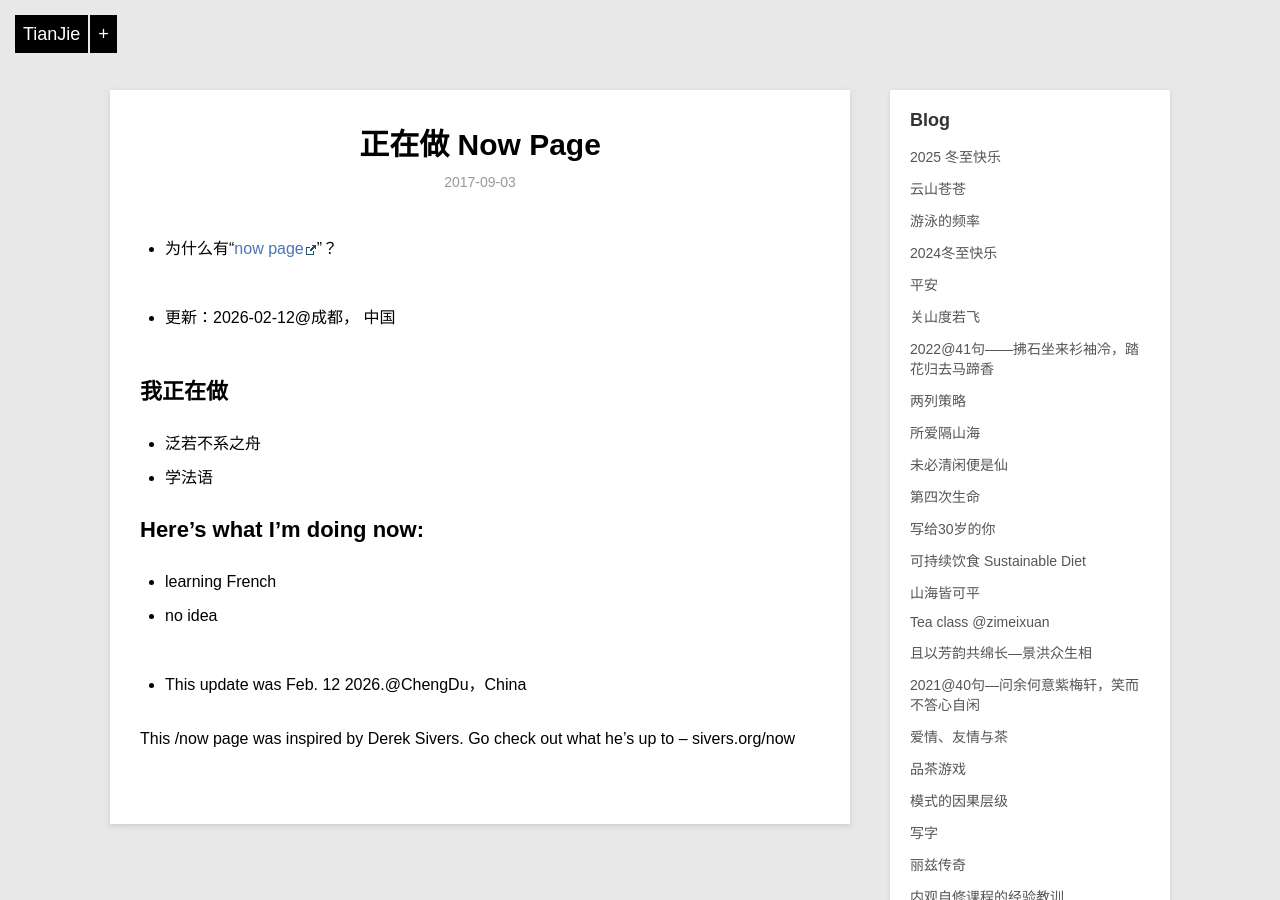
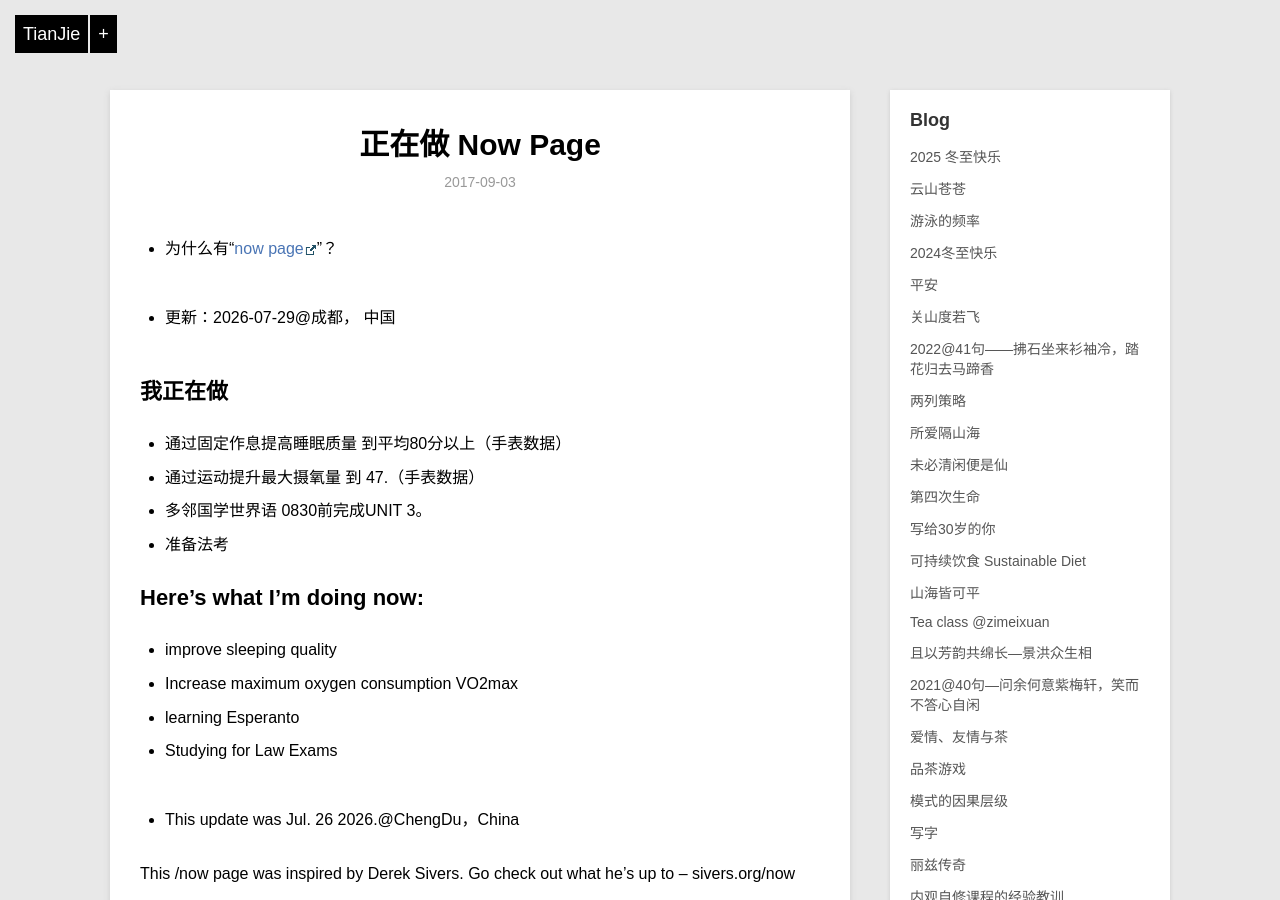
Before and after one commit to violettianjie/violettianjie.github.io, a Jekyll site: the page built from _posts/blog/2017-09-03-now.md, in a window 1280 px wide and 900 px high. Built offline with Jekyll 4.4.1, drawn with Linux system fonts in a browser that asks for light colours; comment, search, counter and statistics services are not loaded.

Commit message:
Update 2017-09-03-now.md

```diff
--- a/_posts/blog/2017-09-03-now.md
+++ b/_posts/blog/2017-09-03-now.md
@@ -9,14 +9,16 @@ category: blog
 - 为什么有“[now page](http://nownownow.com/about)”？
 
 
-- 更新：2026-02-12@成都， 中国
+- 更新：2026-07-29@成都， 中国
 
 
 ## 我正在做
 
 
-- 泛若不系之舟
-- 学法语
+- 通过固定作息提高睡眠质量 到平均80分以上（手表数据）
+- 通过运动提升最大摄氧量 到 47.（手表数据）
+- 多邻国学世界语 0830前完成UNIT 3。
+- 准备法考
 
 
 
@@ -35,9 +37,10 @@ category: blog
 
 ## Here’s what I’m doing now:
 
-
-- learning French
-- no idea
+- improve sleeping quality
+- Increase maximum oxygen consumption VO2max
+- learning Esperanto
+- Studying for Law Exams
 
 
 
@@ -45,7 +48,7 @@ category: blog
 
 
 
-- This update was Feb. 12 2026.@ChengDu，China
+- This update was Jul. 26 2026.@ChengDu，China
 
 This /now page was inspired by Derek Sivers. Go check out what he’s up to – sivers.org/now
 
```
